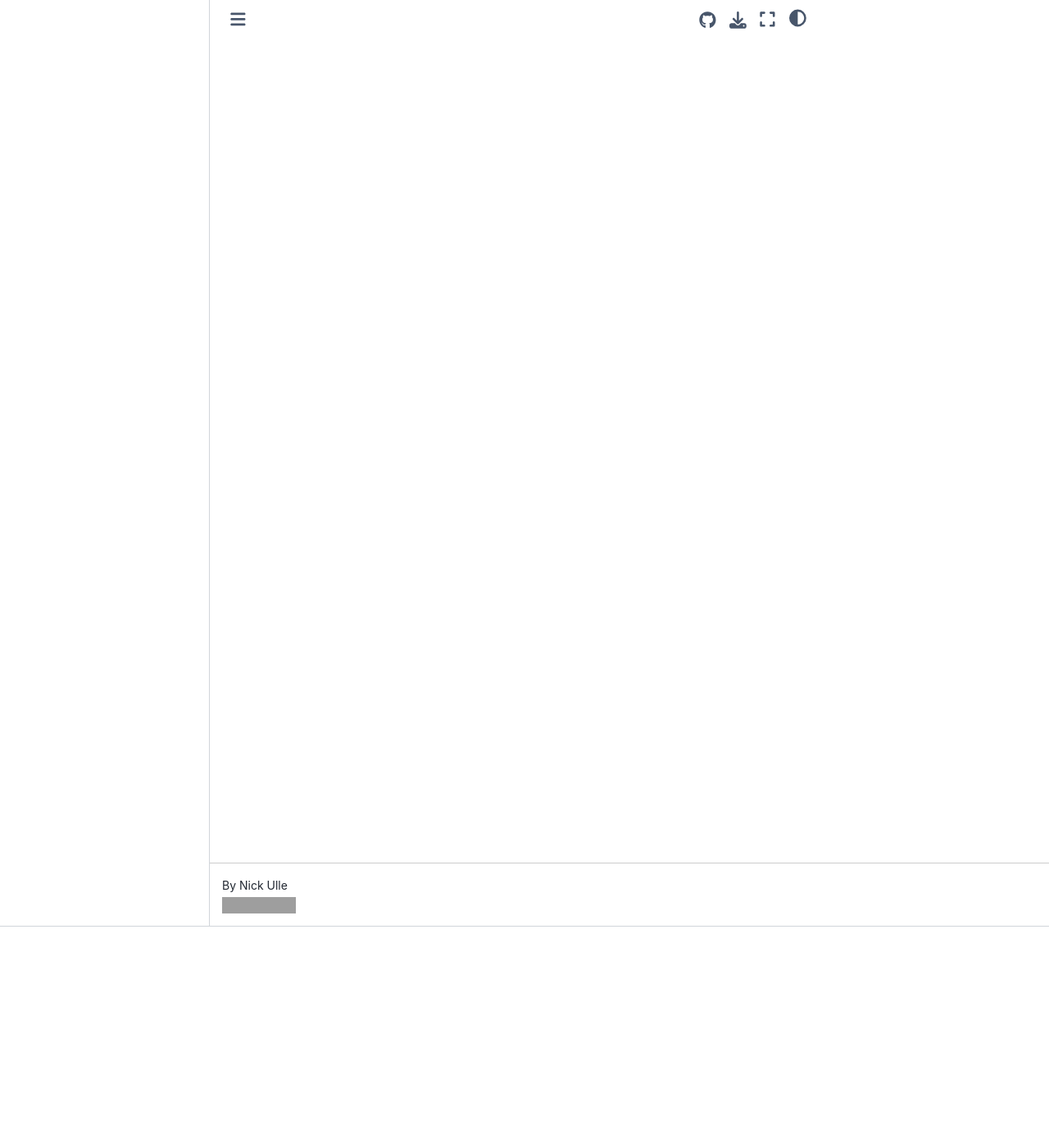
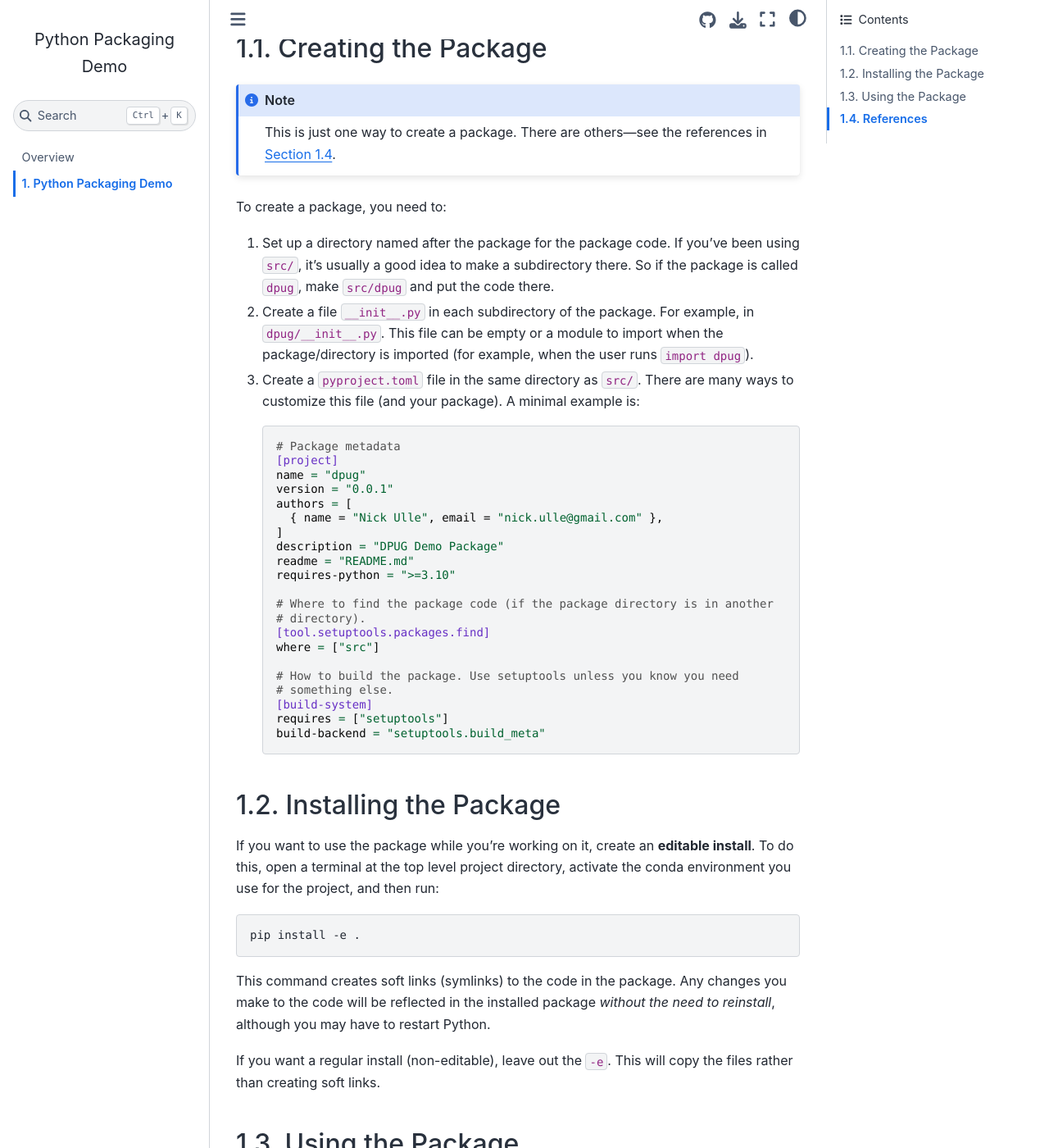
Before and after one commit to nick-ulle/python-packaging-demo, a Jupyter Book: the page built from chapters/01_demo.md, in a window 1280 px wide and 1400 px high, scrolled down 270 px. Shown: the whole window at 82% size. Built offline with Jupyter Book 1.0.4 settings and Sphinx 7.4.7 and the Sphinx Book theme 1.1.4, drawn with Linux system fonts in a browser that asks for light colours; some of the changed text lies outside the part shown; grey boxes are pictures that could not be loaded.

Commit message:
Add packaging content.

````diff
--- a/chapters/01_demo.md
+++ b/chapters/01_demo.md
@@ -1,4 +1,117 @@
 Python Packaging Demo
 =====================
 
-WIP
+Why package your code?
+
+* You can use the code from anywhere on your computer (less messing with file
+  paths)
+* Easier to deploy on other computers or share with collaborators
+* Ready to go if you decide to distribute the package
+
+
+Creating the Package
+--------------------
+
+:::{note}
+This is just one way to create a package. There are others---see the references
+in {numref}`references`.
+:::
+
+To create a package, you need to:
+
+1. Set up a directory named after the package for the package code. If you've
+   been using `src/`, it's usually a good idea to make a subdirectory there. So
+   if the package is called `dpug`, make `src/dpug` and put the code there.
+2. Create a file `__init__.py` in each subdirectory of the package. For
+   example, in `dpug/__init__.py`. This file can be empty or a module to import
+   when the package/directory is imported (for example, when the user runs
+   `import dpug`).
+3.  Create a `pyproject.toml` file in the same directory as `src/`. There are
+    many ways to customize this file (and your package). A minimal example is:
+
+    ```toml
+    # Package metadata
+    [project]
+    name = "dpug"
+    version = "0.0.1"
+    authors = [
+      { name = "Nick Ulle", email = "nick.ulle@gmail.com" },
+    ]
+    description = "DPUG Demo Package"
+    readme = "README.md"
+    requires-python = ">=3.10"
+
+    # Where to find the package code (if the package directory is in another
+    # directory).
+    [tool.setuptools.packages.find]
+    where = ["src"]
+
+    # How to build the package. Use setuptools unless you know you need
+    # something else.
+    [build-system]
+    requires = ["setuptools"]
+    build-backend = "setuptools.build_meta"
+    ```
+
+
+Installing the Package
+----------------------
+
+If you want to use the package while you're working on it, create an **editable
+install**. To do this, open a terminal at the top level project directory,
+activate the conda environment you use for the project, and then run:
+
+```sh
+pip install -e .
+```
+
+This command creates soft links (symlinks) to the code in the package. Any
+changes you make to the code will be reflected in the installed package
+*without the need to reinstall*, although you may have to restart Python.
+
+If you want a regular install (non-editable), leave out the `-e`. This will
+copy the files rather than creating soft links.
+
+
+
+Using the Package
+-----------------
+
+You can import the package with:
+
+```python
+import dpug
+```
+
+The package should also appear as `dpug` in the output of `pip list`.
+
+:::{tip}
+If you use an editable install and IPython or Jupyter, the [autoreload][]
+extension can automatically reload packages as you modify them (most of the
+time). The extension is built-in; you can enable it by running these commands
+in an IPython or Jupyter session:
+
+```
+%load_ext autoreload
+%autoreload 2
+```
+
+If you change a file and find that the extension doesn't detect it, try saving
+the file and running the associated `import` line again.
+:::
+
+
+(references)=
+References
+----------
+
+* The [Python Packaging User Guide][pypa-guide], by the developers of `pip` and
+  other packaging tools
+* The [pyOpenSci Python Package Guide][pyos-guide]
+* [Python Packages][py-packages] by Beuzen & Timbers, a CRC Press book
+* [Traps for the Unwary in Python’s Import System][import-traps] by Coghlan
+
+[pypa-guide]: https://packaging.python.org/en/latest/
+[pyos-guide]: https://www.pyopensci.org/python-package-guide/
+[py-packages]: https://py-pkgs.org/welcome
+[import-traps]: https://python-notes.curiousefficiency.org/en/latest/python_concepts/import_traps.html
````
